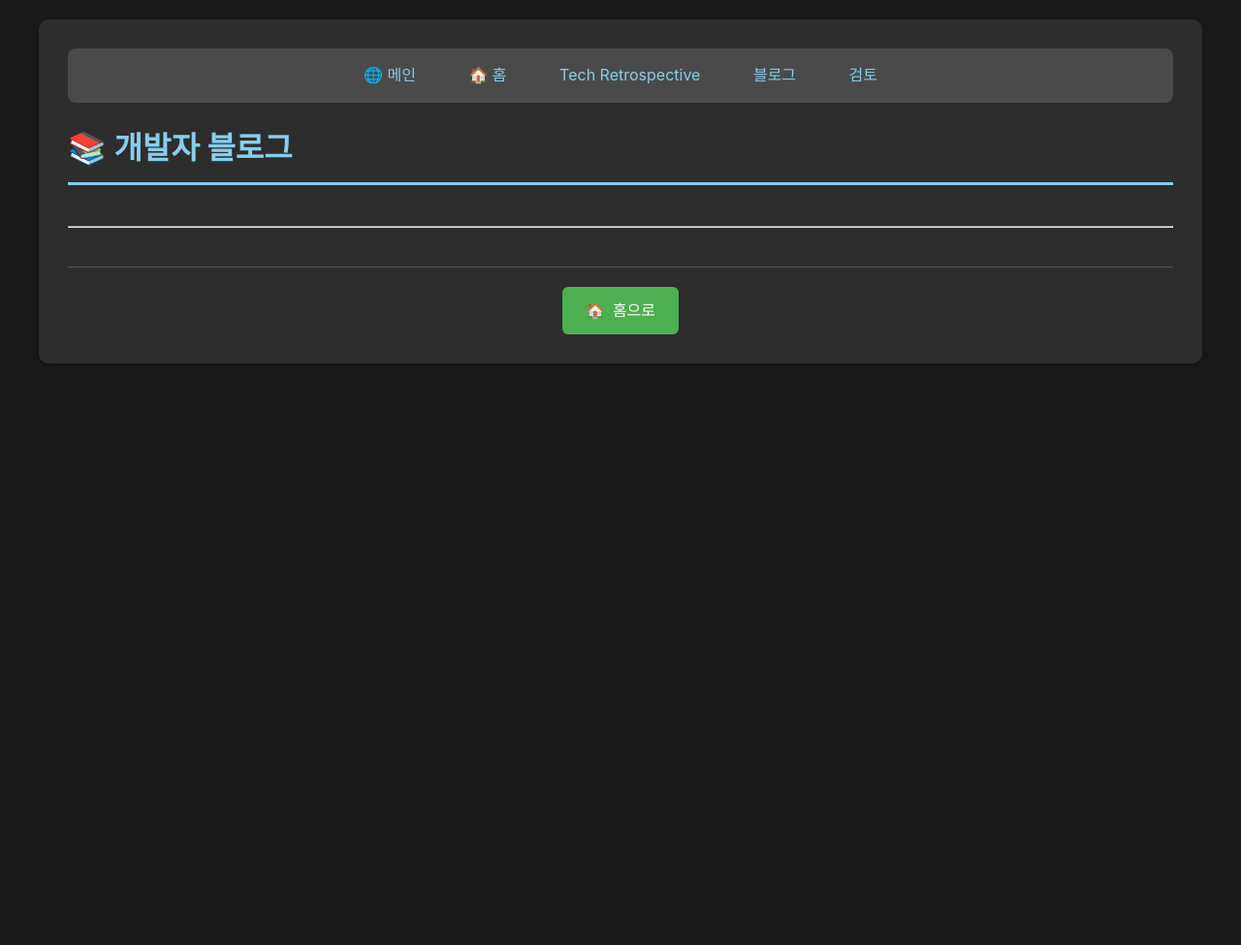
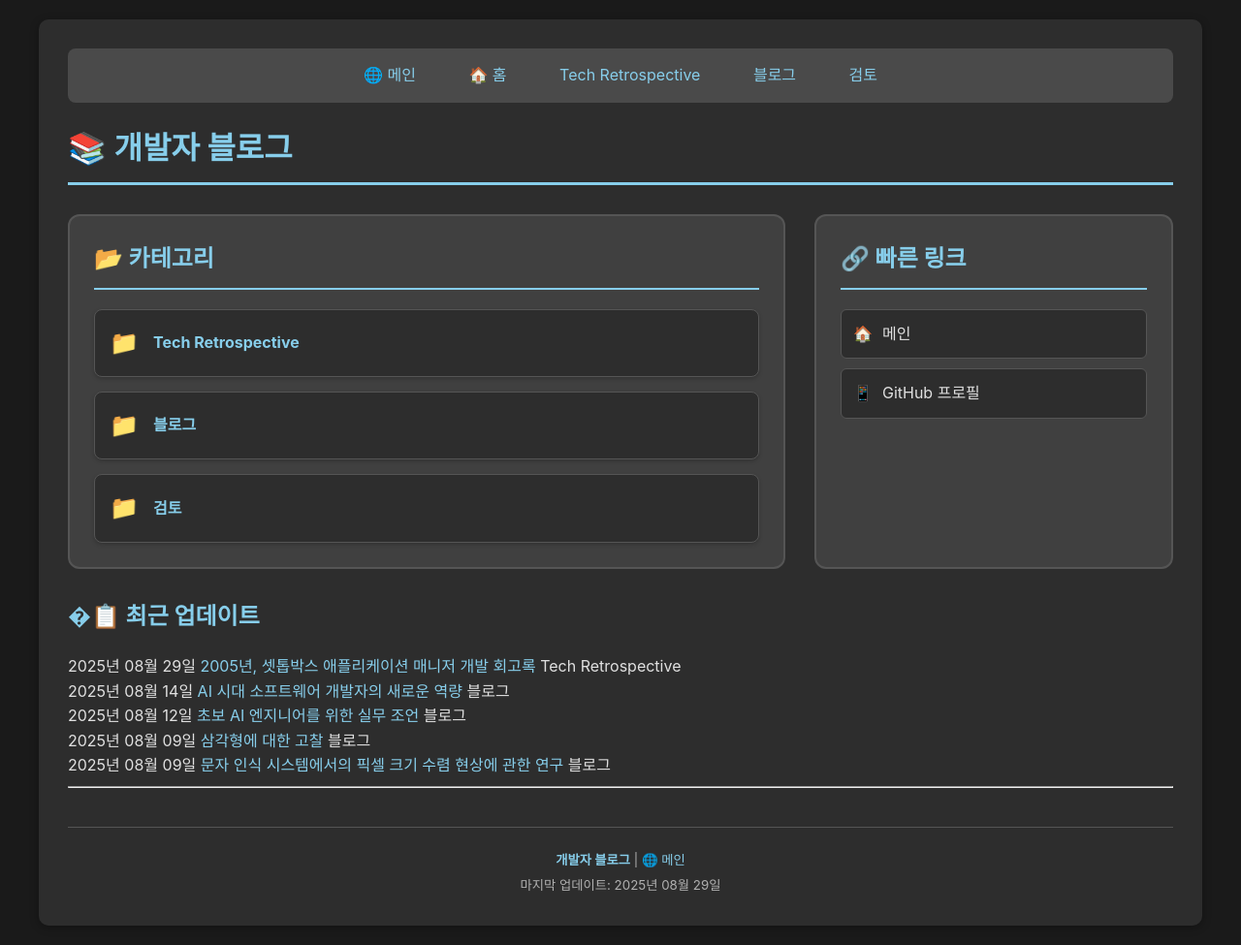
Before and after one commit to c0z0c/blog, a Jekyll site: the page built from index.md, in a window 1280 px wide. Shown: the whole page at 97% size. Built offline with Jekyll 4.4.1, drawn with Linux system fonts in a browser that asks for light colours; before the commit the page ends 900 px from its top, so only the background shows below that.

Commit message:
블러그 메인 페이지 수정

```diff
--- a/index.md
+++ b/index.md
@@ -10,185 +10,101 @@ pragma: no-cache
 
 # 📚 개발자 블로그
 
-<script>
+{% assign folder_set = "" | split: "" %}
+{% for file in site.static_files %}
+  {% assign path_parts = file.path | split: '/' %}
+  {% if path_parts.size > 1 %}
+    {% assign folder = path_parts[0] %}
+    {% unless folder_set contains folder or folder == '' or folder contains '.' %}
+      {% assign folder_set = folder_set | push: folder %}
+    {% endunless %}
+  {% endif %}
+{% endfor %}
+{% for page in site.pages %}
+  {% assign path_parts = page.path | split: '/' %}
+  {% if path_parts.size > 1 %}
+    {% assign folder = path_parts[0] %}
+    {% unless folder_set contains folder or folder == '' or folder contains '.' %}
+      {% assign folder_set = folder_set | push: folder %}
+    {% endunless %}
+  {% endif %}
+{% endfor %}
+<!-- 디버깅: 추출된 폴더 목록 -->
+<!-- {{ folder_set | join: ', ' }} -->
 
-{%- assign cur_dir = "/Tech Retrospective/" -%}
-{%- include cur_files.liquid -%}
+<div class="nav-sections">
+  <div class="section-card">
+    <h2>📂 카테고리</h2>
+    <div class="folder-links">
+      {% assign folder_set = "" | split: "" %}
+      {% for file in site.static_files %}
+        {% assign path_parts = file.path | split: '/' %}
+        {% if path_parts.size > 1 %}
+          {% assign folder = path_parts[0] %}
+          {% unless folder_set contains folder or folder == '' or folder contains '.' or folder == 'assets' %}
+            <a href="{{ site.baseurl }}/{{ folder }}/" class="folder-link">
+              <span class="folder-icon">📁</span>
+              <span class="folder-name">{{ folder }}</span>
+            </a>
+            {% assign folder_set = folder_set | push: folder %}
+          {% endunless %}
+        {% endif %}
+      {% endfor %}
+      {% for page in site.pages %}
+        {% assign path_parts = page.path | split: '/' %}
+        {% if path_parts.size > 1 %}
+          {% assign folder = path_parts[0] %}
+          {% unless folder_set contains folder or folder == '' or folder contains '.' or folder == 'assets' %}
+            <a href="{{ site.baseurl }}/{{ folder }}/" class="folder-link">
+              <span class="folder-icon">📁</span>
+              <span class="folder-name">{{ folder }}</span>
+            </a>
+            {% assign folder_set = folder_set | push: folder %}
+          {% endunless %}
+        {% endif %}
+      {% endfor %}
+    </div>
+  </div>
 
-  var curDir = '{{- cur_file_dir -}}';
-  var curFiles = {{- cur_files_json -}};
-  var curPages = {{- cur_pages_json -}};
+  <div class="section-card">
+    <h2>🔗 빠른 링크</h2>
+    <div class="quick-links">
+      <a href="https://c0z0c.github.io/" target="_blank">
+        <span class="link-icon">🏠</span> 메인
+      </a>
+      <a href="https://github.com/c0z0c/blog" target="_blank">
+        <span class="link-icon">📱</span> GitHub 프로필
+      </a>
+    </div>
+  </div>
+</div>
 
-  console.log('curDir:', curDir);
-  console.log('curFiles:', curFiles);
-  console.log('curPages:', curPages);
+## �📋 최근 업데이트
 
-  curPages.forEach(page => {
-  // curFiles에 같은 name과 path가 있는지 확인
-  const exists = curFiles.some(file => file.name === page.name && file.path === page.path);
+{% assign all_posts = site.pages %}
+{% assign filtered_posts = "" | split: "" %}
+{% for page in all_posts %}
+  {% if page.category and page.title != page.category %}
+    {% assign filtered_posts = filtered_posts | push: page %}
+  {% endif %}
+{% endfor %}
+{% assign sorted_posts = filtered_posts | sort: "date" | reverse %}
 
-  if (!exists) {
-    // 확장자 추출
-    let extname = '';
-    if (page.name && page.name.includes('.')) {
-      extname = '.' + page.name.split('.').pop();
-    }
-
-    // basename 추출
-    let basename = page.name ? page.name.replace(/\.[^/.]+$/, '') : '';
-
-    // modified_time 처리 (page.date가 없으면 빈 문자열)
-    let modified_time = page.date || '';
-
-    // curFiles 포맷에 맞게 변환해서 추가
-    curFiles.push({
-      name: page.name || '',
-      path: page.path || '',
-      extname: extname,
-      modified_time: modified_time,
-      basename: basename,
-      url: page.url || ''
-    });
-  }
-});
-
-// curFiles.sort((a, b) => {
-//   // 날짜가 ISO 형식이 아니면 Date 파싱이 안 될 수 있으니, 우선 문자열 비교
-//   // 최신 날짜가 앞으로 오도록 내림차순
-//   if (!a.modified_time) return 1;
-//   if (!b.modified_time) return -1;
-//   return b.modified_time.localeCompare(a.modified_time);
-// });
-
-curFiles.sort((a, b) => {
-  // 파일명으로 한글/영문 구분하여 정렬
-  if (!a.name) return 1;
-  if (!b.name) return -1;
-  return a.name.localeCompare(b.name, 'ko-KR', { numeric: true, caseFirst: 'lower' });
-});
-
-// 정렬 후 출력
-curFiles.forEach(f => {
-/*
-      "name": "Grad-CAM_정상.png",
-      "path": "/스프린트미션_완료/image/06_4팀_김명환/Grad-CAM_정상.png",
-      "extname": ".png",
-      "modified_time": "2025-08-24 12:11:59 +0900",
-      "basename": "Grad-CAM_정상",
-*/
-  console.log('curfiles:', JSON.stringify(f, null, 2));
-});
-
-
-  console.log('총 파일 수:', curFiles.length);
-  console.log('파일 목록:', curFiles);
-
-  // 파일 아이콘 및 타입 결정 함수
-  function getFileInfo(extname) {
-    switch(extname.toLowerCase()) {
-      case '.ipynb':
-        return { icon: '📓', type: 'Jupyter Notebook' };
-      case '.py':
-        return { icon: '🐍', type: 'Python 파일' };
-      case '.md':
-        return { icon: '📝', type: 'Markdown 문서' };
-      case '.json':
-        return { icon: '⚙️', type: 'JSON 설정' };
-      case '.zip':
-        return { icon: '📦', type: '압축 파일' };
-      case '.png':
-      case '.jpg':
-      case '.jpeg':
-        return { icon: '🖼️', type: '이미지 파일' };
-      case '.csv':
-        return { icon: '📊', type: '데이터 파일' };
-      case '.pdf':
-        return { icon: '📄', type: 'PDF 문서' };
-      case '.docx':
-        return { icon: '📊', type: 'Word 문서' };
-      default:
-        return { icon: '📄', type: '파일' };
-    }
-  }
-
-  // 파일 액션 버튼 생성 함수
-  function getFileActions(file) {
-    const fileName = file.name;
-    const fileExt = file.extname.toLowerCase();
-
-    let actions = '';
-
-    if (fileExt === '.md' && fileName !== 'index.md') {
-      const mdName = fileName.replace('.md', '');
-      actions += `<a href="https://c0z0c.github.io/sprint_mission/스프린트미션_완료/${mdName}" class="file-action" title="렌더링된 페이지 보기" target="_blank">🌐</a>`;
-      actions += `<a href="https://github.com/c0z0c/sprint_mission/blob/master/스프린트미션_완료/${fileName}" class="file-action" title="GitHub에서 원본 보기" target="_blank">📖</a>`;
-    } else if (fileExt === '.ipynb') {
-      actions += `<a href="https://github.com/c0z0c/sprint_mission/blob/master/스프린트미션_완료/${fileName}" class="file-action" title="GitHub에서 보기" target="_blank">📖</a>`;
-      actions += `<a href="https://colab.research.google.com/github/c0z0c/sprint_mission/blob/master/스프린트미션_완료/${fileName}" class="file-action" title="Colab에서 열기" target="_blank">🚀</a>`;
-    } else if (fileExt === '.pdf') {
-      actions += `<a href="https://github.com/c0z0c/sprint_mission/blob/master/스프린트미션_완료/${fileName}" class="file-action" title="GitHub에서 보기" target="_blank">📖</a>`;
-      actions += `<a href="https://docs.google.com/viewer?url=https://raw.githubusercontent.com/c0z0c/sprint_mission/master/스프린트미션_완료/${fileName}" class="file-action" title="PDF 뷰어로 열기" target="_blank">📄</a>`;
-    } else if (fileExt === '.docx') {
-      actions += `<a href="https://github.com/c0z0c/sprint_mission/blob/master/스프린트미션_완료/${fileName}" class="file-action" title="GitHub에서 보기" target="_blank">📖</a>`;
-      actions += `<a href="https://docs.google.com/viewer?url=https://raw.githubusercontent.com/c0z0c/sprint_mission/master/스프린트미션_완료/${fileName}" class="file-action" title="Google에서 열기" target="_blank">📊</a>`;
-    } else if (fileExt === '.html') {
-      actions += `<a href="https://c0z0c.github.io/sprint_mission/스프린트미션_완료/${fileName}" class="file-action" title="웹페이지로 보기" target="_blank">🌐</a>`;
-      actions += `<a href="https://github.com/c0z0c/sprint_mission/blob/master/스프린트미션_완료/${fileName}" class="file-action" title="GitHub에서 원본 보기" target="_blank">📖</a>`;
-    } else {
-      actions += `<a href="${file.path}" class="file-action" title="파일 열기">📖</a>`;
-    }
-
-    return actions;
-  }
-
-  // DOM이 로드된 후 파일 목록 렌더링
-  document.addEventListener('DOMContentLoaded', function() {
-    const fileGrid = document.querySelector('.file-grid');
-
-    if (curFiles.length === 0) {
-      fileGrid.innerHTML = `
-        <div class="empty-message">
-          <span class="empty-icon">📄</span>
-          <h3>파일이 없습니다</h3>
-          <p>현재 이 위치에는 완료된 미션 파일이 없습니다.</p>
-        </div>
-      `;
-      return;
-    }
-
-    let html = '';
-    curFiles.forEach(file => {
-      const fileInfo = getFileInfo(file.extname);
-      const fileDate = file.modified_time ? new Date(file.modified_time).toLocaleDateString('ko-KR') : '';
-      const actions = getFileActions(file);
-
-      html += `
-        <div class="file-item">
-          <div class="file-icon">${fileInfo.icon}</div>
-          <div class="file-info">
-            <h4 class="file-name">${file.name}</h4>
-            <p class="file-type">${fileInfo.type}</p>
-            <p class="file-size">${fileDate}</p>
-          </div>
-          <div class="file-actions">
-            ${actions}
-          </div>
-        </div>
-      `;
-    });
-
-    fileGrid.innerHTML = html;
-  });
-</script>
-
-<div class="file-grid">
-  <!-- 파일 목록이 JavaScript로 동적 생성됩니다 -->
+<div class="recent-posts">
+  {% for post in sorted_posts limit: 5 %}
+    <div class="recent-post-item">
+      <span class="post-date">{{ post.date | date: "%Y년 %m월 %d일" | default: "최근" }}</span>
+      <a href="{{ post.url | prepend: site.baseurl }}" class="post-title">{{ post.title }}</a>
+      <span class="post-category">{{ post.category }}</span>
+    </div>
+  {% endfor %}
 </div>
 
 ---
 
-<div class="navigation-footer">
-  <a href="{{- site.baseurl -}}/" class="nav-button home">
-    <span class="nav-icon">🏠</span> 홈으로
-  </a>
+<div class="footer-info">
+<small>
+<strong>개발자 블로그</strong> | <a href="https://c0z0c.github.io/" target="_blank" style="color: #87ceeb;">🌐 메인</a><br>
+마지막 업데이트: {{ site.time | date: "%Y년 %m월 %d일" }}
+</small>
 </div>
```
